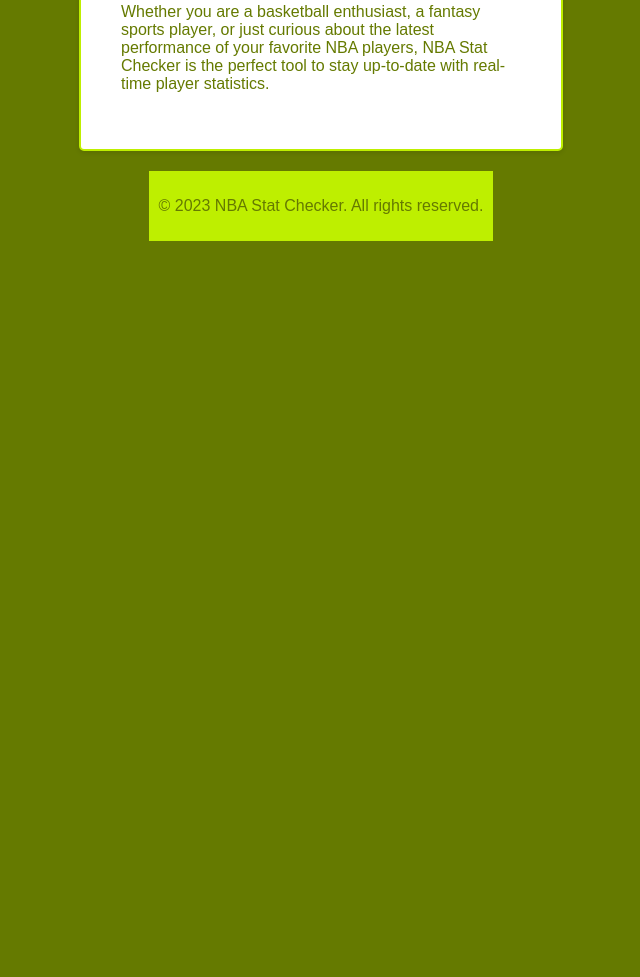
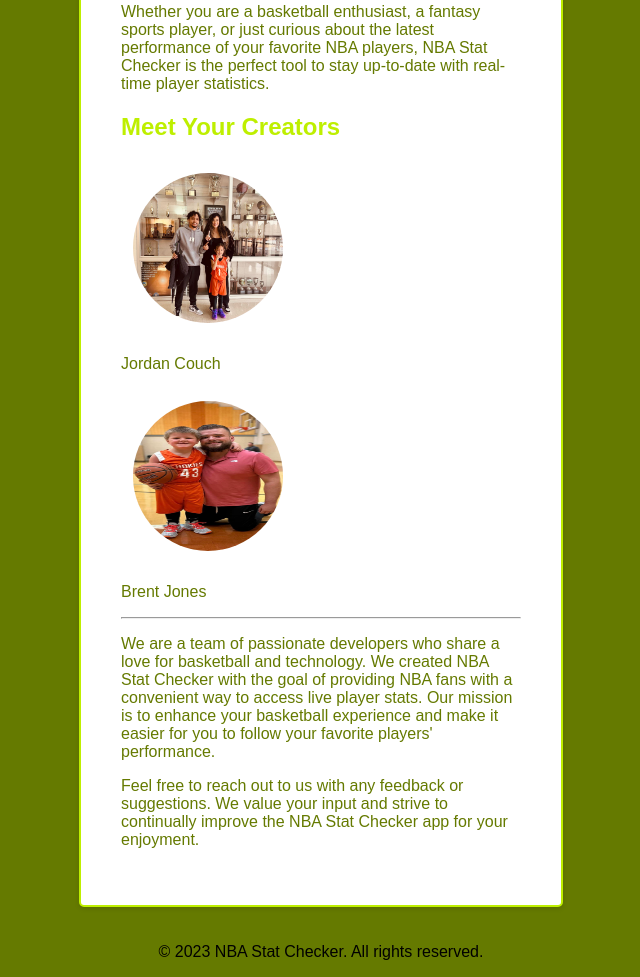
Before and after one commit to Jayy2023/My-NBA, a plain HTML site: page about.html in a window 1280 px wide. Shown: the part 283-1260 px from the top of the page, without its empty margins (319-959 px from the left). Before the commit the page ends 800 px from the top, so only its background shows below. Drawn offline with Linux system fonts and the light colour scheme.

Commit message:
adding meet your creators

```diff
--- a/about.css
+++ b/about.css
@@ -22,6 +22,14 @@ body {
     margin: 0;
     padding: 0;
   }
+  .creator-image {
+    width: 150px;
+    height: 150px;
+    border: 2px solid #ffffff;
+    border-radius: 50%;
+    margin: 10px;
+  }
+
 
   .nav-item {
     margin: 0 10px;
@@ -53,6 +61,10 @@ body {
   .container p {
     color: #657a00;
   }
+  h2{
+    color: #beef00;
+  }
+  .creater-image
 
   footer {
     background-color: #beef00;
--- a/about.html
+++ b/about.html
@@ -25,6 +25,25 @@
   <p>
     Whether you are a basketball enthusiast, a fantasy sports player, or just curious about the latest performance of your favorite NBA players, NBA Stat Checker is the perfect tool to stay up-to-date with real-time player statistics.
   </p>
+
+  <section>
+    <h2>Meet Your Creators</h2>
+    <div class="creators">
+        <img src="images/fam.JPG"alt="Creator 1" class="creator-image">
+       <p>Jordan Couch</p>
+        <img src="images/brentlucas.jpg" alt="Creator 2" class="creator-image">
+        <p>Brent Jones</p>
+        <hr>
+      </div>
+    <p>
+      We are a team of passionate developers who share a love for basketball and technology. We created NBA Stat Checker with the goal of providing NBA fans with a convenient way to access live player stats. Our mission is to enhance your basketball experience and make it easier for you to follow your favorite players' performance.
+    </p>
+
+    <p>
+      Feel free to reach out to us with any feedback or suggestions. We value your input and strive to continually improve the NBA Stat Checker app for your enjoyment.
+    </p>
+
+  </section>
     </main>
 
     <footer>
```
Also changed, not shown: images/brentlucas.jpg (added), images/court2.jpg (added), images/fam.JPG (added), images/nba-logo.png (added), images/vaehandme.jpg (added). Lines whose indentation alone changed are shown as unchanged.
